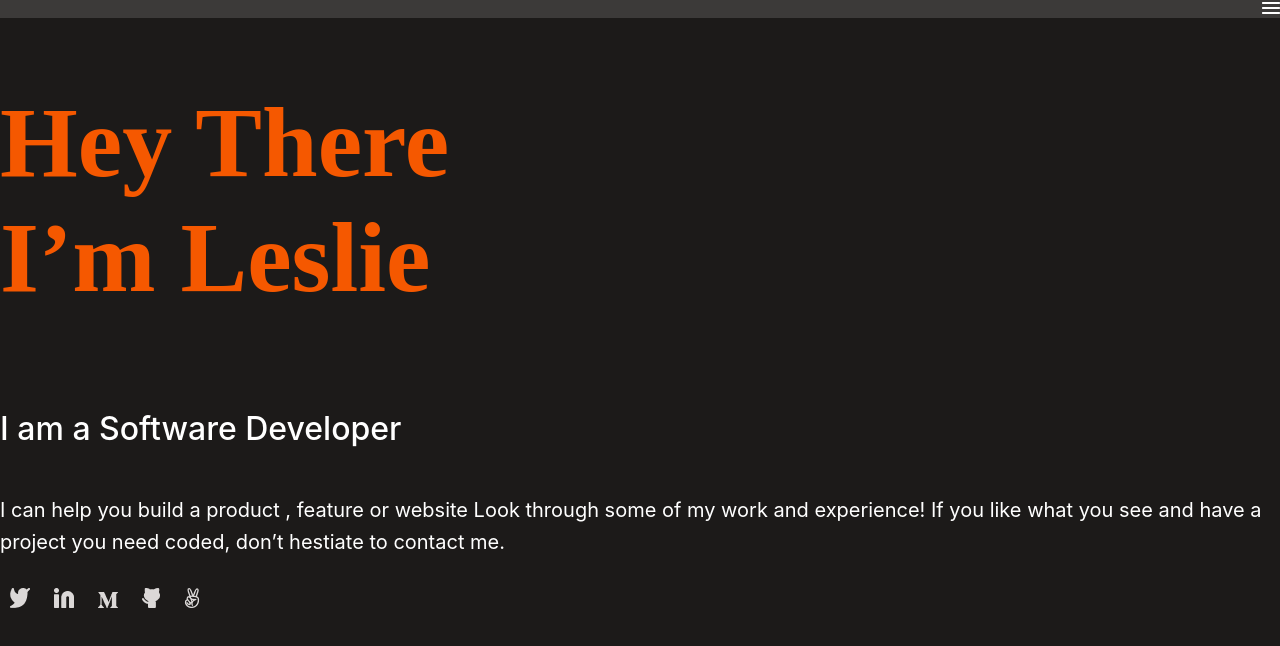
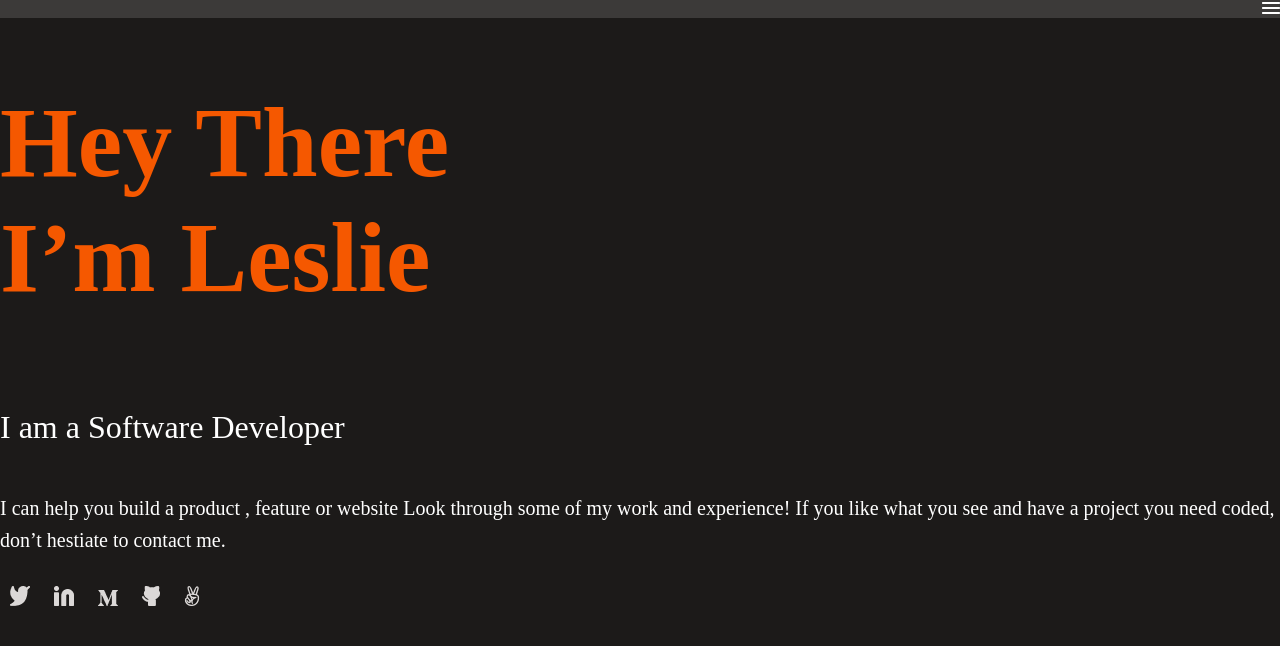
Before and after one commit to LeslieAine/PortfolioSetup, a website: page index.html in a window 1280 px wide. Drawn offline with Linux system fonts and the light colour scheme.

Commit message:
Update style css

```diff
--- a/styles.css
+++ b/styles.css
@@ -35,11 +35,11 @@ body {
 .heading1 {
   color: #f55800;
   font-size: 50px;
-  font-family: Crete Round;
+  font-family: Crete Round, var(--font-family-common);
 }
 
 .describe {
-  font-family: Inter;
+  font-family: Roboto, var(--font-family-common);
   font-style: normal;
   font-weight: 500;
   font-size: 32px;
@@ -47,7 +47,7 @@ body {
 }
 
 .headline {
-  font-family: Inter;
+  font-family: Poppins, var(--font-family-common);
   font-size: 20px;
   line-height: 32px;
   color: #fff;
```
